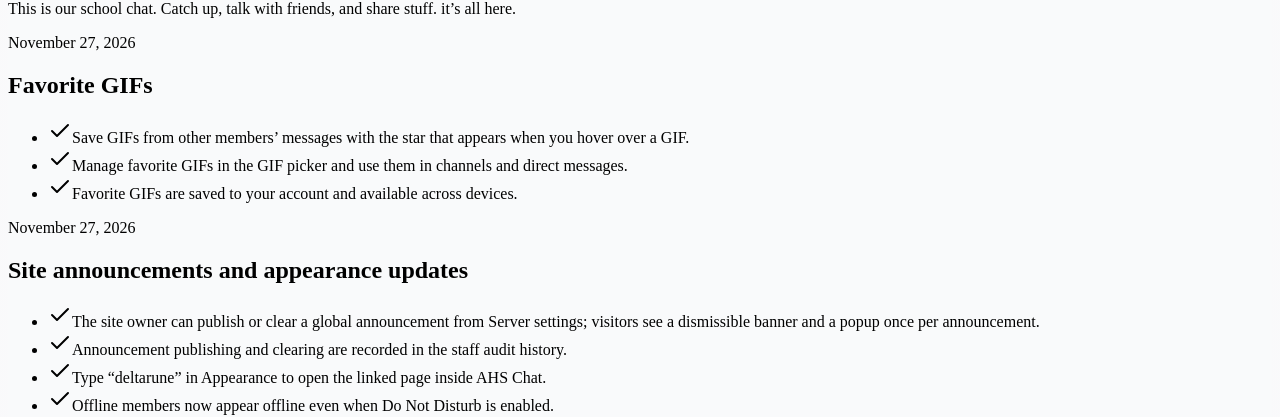
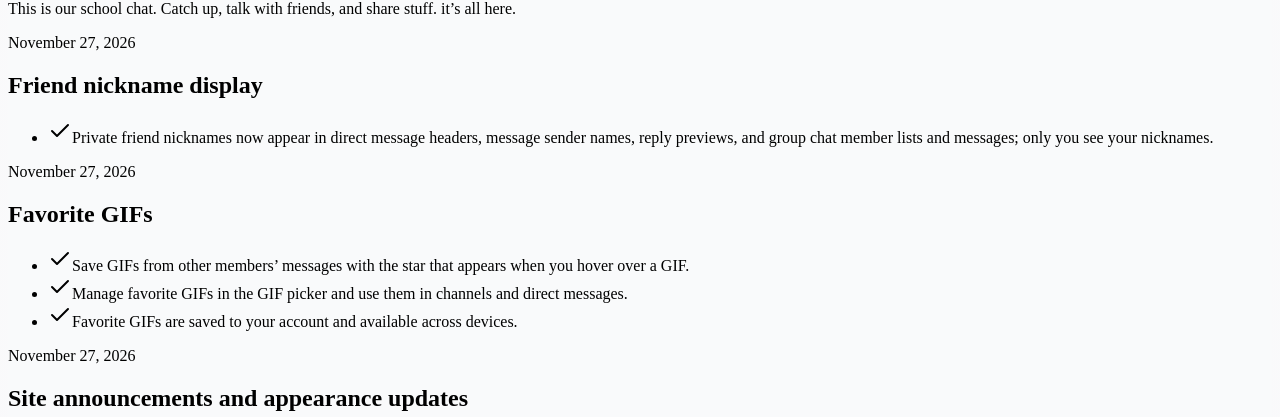
Before and after one commit to codecoemsbackup/AHS-chat, a React (Vite) app in the folder client/: page / in a window 1280 px wide. Shown: the part 150-567 px from the top of the page. Built offline with nearby package versions, Linux system fonts and the light colour scheme; no server answers.

Commit message:
updated features

```diff
--- a/client/src/data/features.ts
+++ b/client/src/data/features.ts
@@ -1,4 +1,11 @@
 export const releases = [
+  {
+    date: "November 27, 2026",
+    title: "Friend nickname display",
+    features: [
+      "Private friend nicknames now appear in direct message headers, message sender names, reply previews, and group chat member lists and messages; only you see your nicknames.",
+    ],
+  },
   {
     date: "November 27, 2026",
     title: "Favorite GIFs",
```
